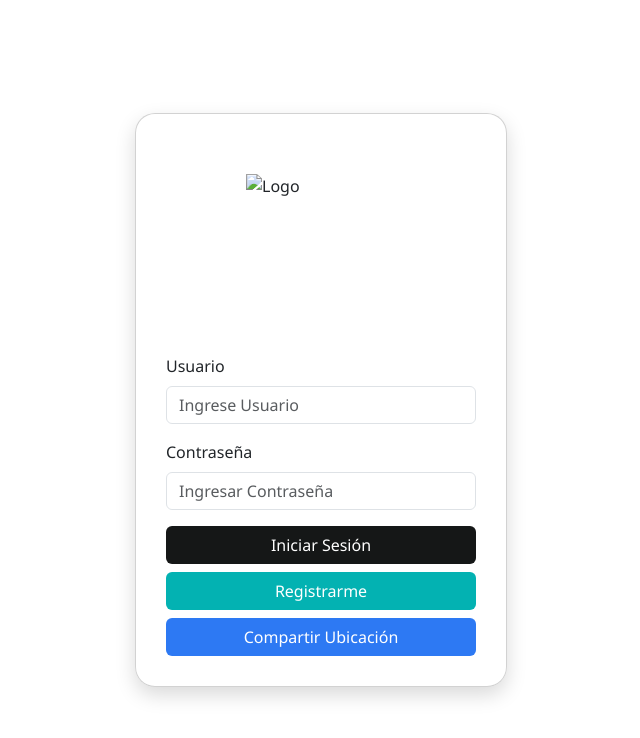
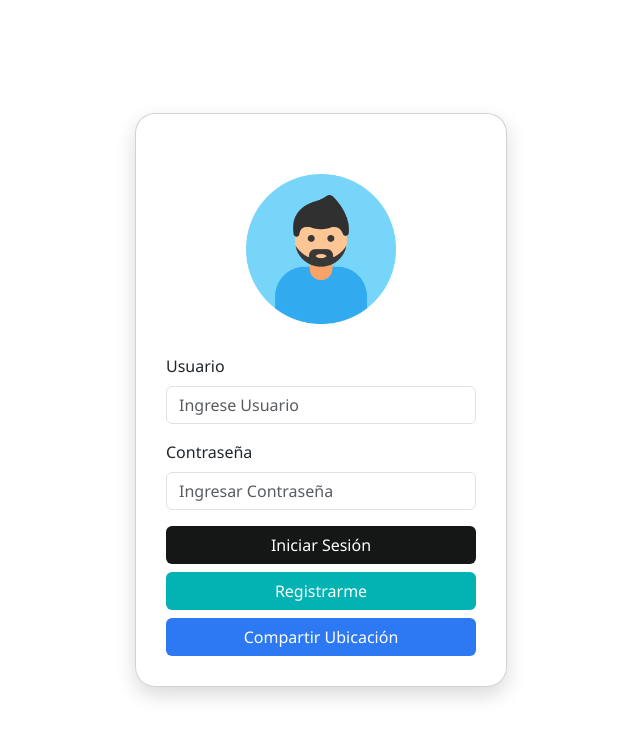
Before and after one commit to FranciscoVillacosta/Codixs, a plain HTML site: page index.html in a window 1280 px wide. Shown: the whole page, without its empty margins (319-959 px from the left). Drawn offline with nearby package versions, Linux system fonts and the light colour scheme.

Commit message:
Update index.html

```diff
--- a/index.html
+++ b/index.html
@@ -54,7 +54,7 @@
 <body>
     <div class="container d-flex justify-content-center align-items-center vh-100">
         <div class="card col-md-6 col-lg-4">
-            <img src="assest/masculino.png" alt="Logo" class="logo">
+            <img src="masculino.png" alt="Logo" class="logo">
 
             <form>
                 <div class="mb-3">
```
